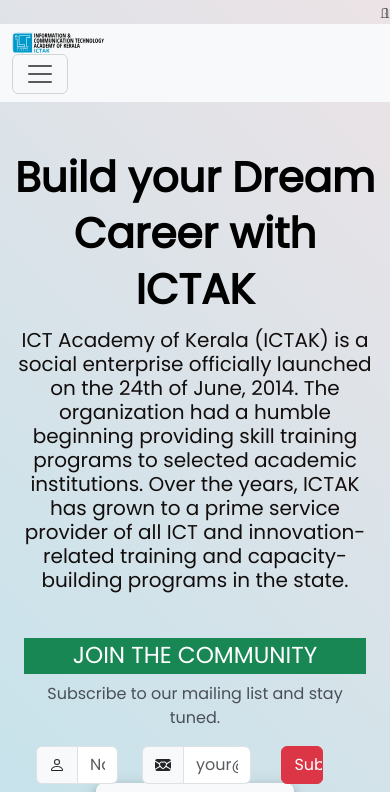
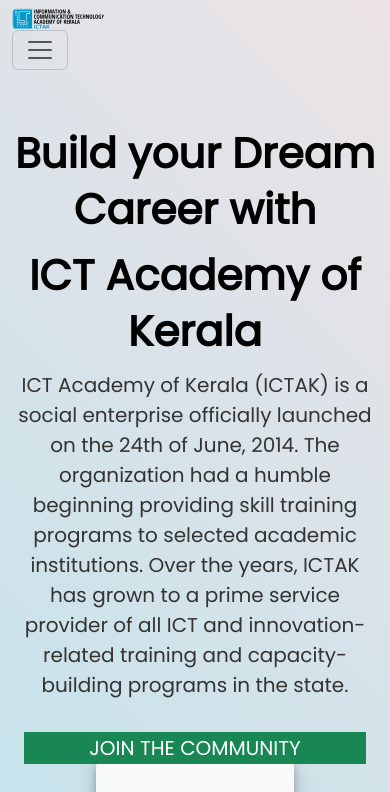
Before and after one commit to ashlyroy10/ICT_Website_Internship, a React (Create React App) app: page / in a window 390 px wide. Shown: the top 792 px of the page. Built offline with nearby package versions, Linux system fonts and the light colour scheme; no server answers.

Commit message:
unsuccessful responsive

```diff
--- a/src/assets/css/style.css
+++ b/src/assets/css/style.css
@@ -221,8 +221,8 @@
 
 .footer {
     /* position: absolute; */
-    background: rgb(169,208,215);
-    background: linear-gradient(90deg, rgba(169,208,215,1) 100%, rgba(69,176,207,1) 100%);
+    background-color: #2b2a2a;
+    color: #FFF;
     font-size: small;
     padding-top: 50px;
     padding-bottom: 10px;
@@ -250,7 +250,7 @@
     padding-top: 72px;
   }
 
-  .p1 h2 {
+  .p1 h3 {
     margin: 0 0 10px 0;
     font-size: 42px;
     font-weight: 700;
@@ -272,6 +272,8 @@
     height: auto;
     max-width: 100%;
   }
+
+
 
 
   /*Added extra for prev, next arrow color*/
@@ -374,7 +376,6 @@
 
 .home-box{
     width: 100%;
-    height: 100%;
     border-radius: 0.5rem;
     box-shadow: 0 4px 8px 0 rgba(0, 0, 0, 0.2), 0 6px 20px 0 rgba(0, 0, 0, 0.19);
     margin: auto;
--- a/src/components/HeaderMain.js
+++ b/src/components/HeaderMain.js
@@ -8,7 +8,7 @@
     <div className="header-main w-100">
       {/* Link to admin Login */}
       <div className="navlinks text-end fw-bold">
-        <Link to={"/adminlogin"}>
+        {/* <Link to={"/adminlogin"}>
           <svg
             xmlns="http://www.w3.org/2000/svg"
             width="10"
@@ -20,12 +20,12 @@
             <path d="M8.5 10c-.276 0-.5-.448-.5-1s.224-1 .5-1 .5.448.5 1-.224 1-.5 1z" />
             <path d="M10.828.122A.5.5 0 0 1 11 .5V1h.5A1.5 1.5 0 0 1 13 2.5V15h1.5a.5.5 0 0 1 0 1h-13a.5.5 0 0 1 0-1H3V1.5a.5.5 0 0 1 .43-.495l7-1a.5.5 0 0 1 .398.117zM11.5 2H11v13h1V2.5a.5.5 0 0 0-.5-.5zM4 1.934V15h6V1.077l-6 .857z" />
           </svg>
-        </Link>
+        </Link> */}
       </div>
 
 
       {/* HEADER and Navbar */}
-      <nav class="navbar navbar-expand-lg bg-body-tertiary">
+      <nav class="navbar navbar-expand-lg sticky-top">
         <div class="container-fluid">
           <Link to={"/"}>
             <img src={hlogo} className="rounded float-start w-25" alt="Logo" />
--- a/src/components/Testimonialcarousel.js
+++ b/src/components/Testimonialcarousel.js
@@ -26,20 +26,21 @@
           <Carousel.Item key={index}>
             <div className="carouselcard card">
               <div className="row g-0">
-                <div className="col-md-4">
+                <div className="col-md-4 m-auto">
                   <img
                     src={filepath + value.student_photo}
-                    className="img-fluid rounded-start"
+                    className="img h-100  rounded-circle"
                     alt={value.student_name}
 
                   />
                 </div>
                 <div className="col-md-8">
                   <div className="card-body">
-                    <h5 className="card-title">{value.student_name}</h5>
+
                     <p className="card-text">
                       <strong>"{value.testimonial}"</strong>
                     </p>
+                    <p className="card-title">{value.student_name}</p>
                     <p className="card-text">
                       <strong>Course:</strong> {value.student_course}
                     </p>
--- a/src/pages/Home.js
+++ b/src/pages/Home.js
@@ -1,4 +1,4 @@
-import React, { useEffect } from 'react'
+import React from 'react'
 import HeaderMain from '../components/HeaderMain'
 import Testimonialcarousel from '../components/Testimonialcarousel'
 import Footer from '../components/Footer'
@@ -10,33 +10,33 @@
 
   //goto TOP
 
-    useEffect(() => {
-      function handleButtonClick() {
-        window.scrollTo({
-          top: 0,
-          behavior: "smooth"
-        });
-      }
+    // useEffect(() => {
+    //   function handleButtonClick() {
+    //     window.scrollTo({
+    //       top: 0,
+    //       behavior: "smooth"
+    //     });
+    //   }
 
-      function handleScroll() {
-        var button = document.getElementById("go-to-top");
-        if (window.pageYOffset > 100) {
-          button.classList.add("show");
-          button.classList.remove("d-none");
-        } else {
-          button.classList.remove("show");
-          button.classList.add("d-none");
-        }
-      }
+    //   function handleScroll() {
+    //     var button = document.getElementById("go-to-top");
+    //     if (window.pageYOffset > 100) {
+    //       button.classList.add("show");
+    //       button.classList.remove("d-none");
+    //     } else {
+    //       button.classList.remove("show");
+    //       button.classList.add("d-none");
+    //     }
+    //   }
 
-      document.getElementById("go-to-top").addEventListener("click", handleButtonClick);
-      window.addEventListener("scroll", handleScroll);
+    //   document.getElementById("go-to-top").addEventListener("click", handleButtonClick);
+    //   window.addEventListener("scroll", handleScroll);
 
-      return () => {
-        document.getElementById("go-to-top").removeEventListener("click", handleButtonClick);
-        window.removeEventListener("scroll", handleScroll);
-      };
-    }, []);
+    //   return () => {
+    //     document.getElementById("go-to-top").removeEventListener("click", handleButtonClick);
+    //     window.removeEventListener("scroll", handleScroll);
+    //   };
+    // }, []);
 
   return (
     <div className='font-link'>
@@ -63,7 +63,7 @@
             <Introcard/>
             </div>
     </div>
-    <button id="go-to-top" className='btn btn-warning d-none'>Go to Top</button>
+    {/* <button id="go-to-top" className='btn btn-warning d-none'>Go to Top</button> */}
     <div className='row'>
     <Footer/>
     </div>
--- a/src/pages/Intropart.js
+++ b/src/pages/Intropart.js
@@ -1,4 +1,4 @@
-import React, { useEffect, useState } from 'react'
+import React, { useState } from 'react'
 import Intropic from "../assets/images/Ictintro.png";
 import axios from 'axios'
 const Intropart = () => {
@@ -49,20 +49,21 @@
             <div class="col-lg-6 col-md-12 p1">
               <br />
               <br />
-              <h2>Build your Dream Career with ICTAK</h2>
-              <h5>
+              <h3>Build your Dream Career with</h3>
+              <h3>ICT Academy of Kerala</h3>
+              <p className='text-justify fs-5'>
                 ICT Academy of Kerala (ICTAK) is a social enterprise officially
                 launched on the 24th of June, 2014. The organization had a
                 humble beginning providing skill training programs to selected
                 academic institutions. Over the years, ICTAK has grown to a
                 prime service provider of all ICT and innovation-related
                 training and capacity-building programs in the state.
-              </h5>
+              </p>
 
               <div className="row border-black border-2 m-auto py-3">
                 <div className="span">
                   <div className="thumbnail center well well-small text-center">
-                    <h3 className="text-bg-success py-1">JOIN THE COMMUNITY</h3>
+                    <h5 className="text-bg-success py-1">JOIN THE COMMUNITY</h5>
 
                     <p className="text-dark-emphasis">
                       Subscribe to our mailing list and stay tuned.
```
